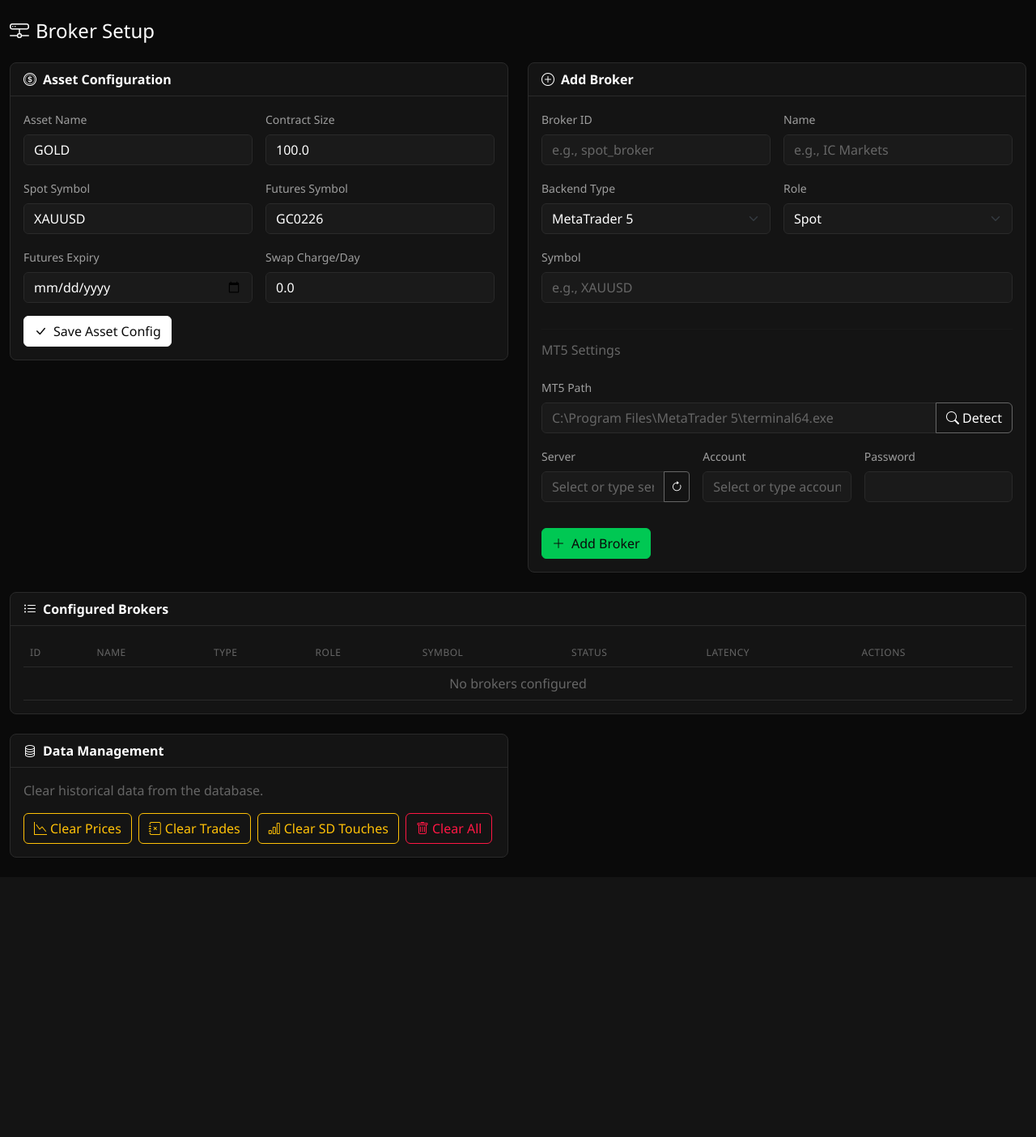
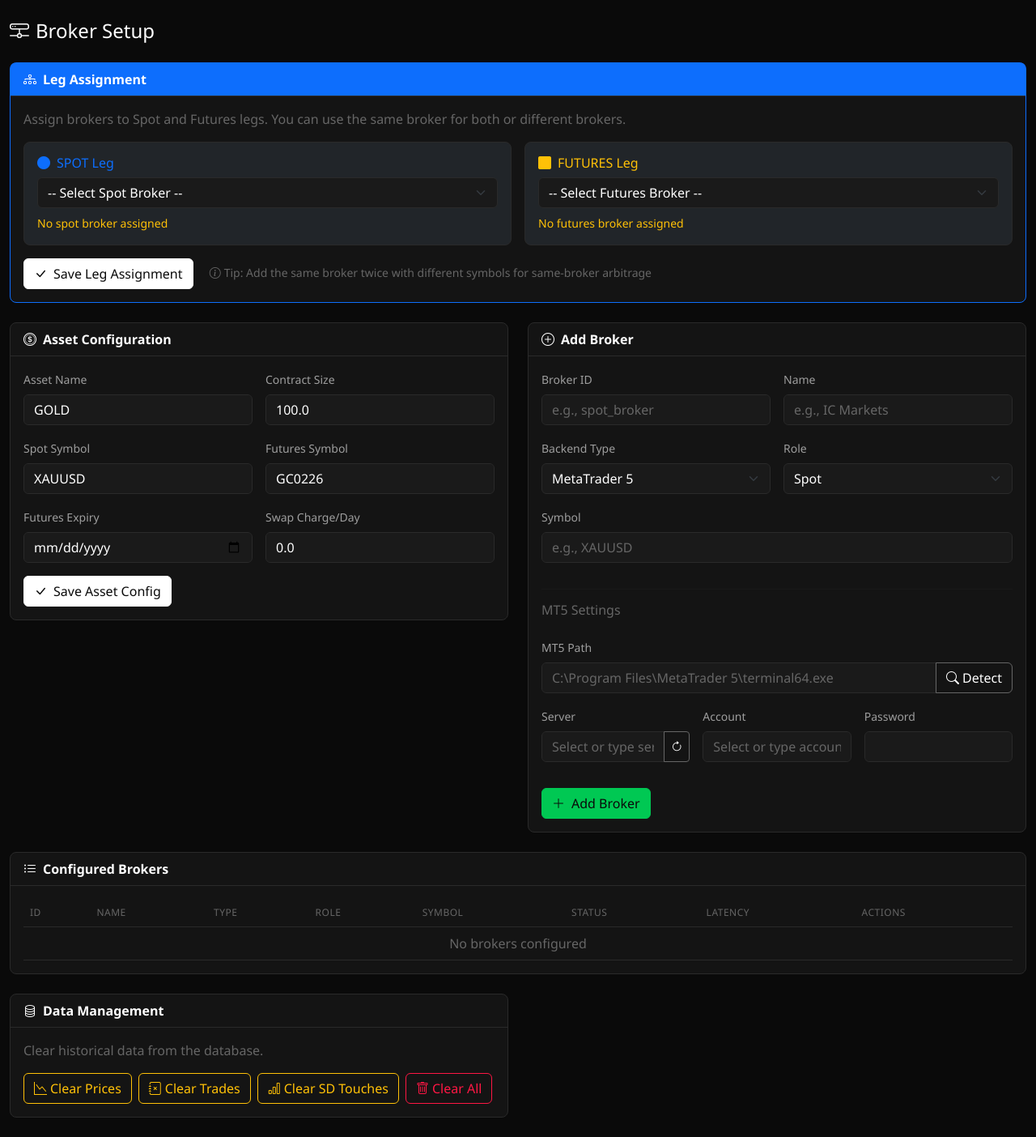
Before and after one commit to ajoxf/FIX_Protocol_Stat_Arb1, a Flask app: page /setup in a window 1280 px wide. Shown: the part 57-1461 px from the top of the page at 81% size. Before the commit the page ends 1116 px from the top, so only its background shows below. Run offline with Flask 3, Linux system fonts and the light colour scheme; some libraries are stand-ins or nearby versions.

Commit message:
Add Leg Assignment UI for flexible broker selection
- New Leg Assignment section at top of Setup page
- Dropdowns to assign any broker to Spot or Futures leg
- Same broker can be used for both legs with different symbols
- Tip text guides users on same-broker arbitrage setup

```diff
--- a/web/templates/setup.html
+++ b/web/templates/setup.html
@@ -10,6 +10,74 @@
 </div>
 
 <div class="row g-4">
+    <!-- Leg Assignment -->
+    <div class="col-12">
+        <div class="card border-primary">
+            <div class="card-header bg-primary text-white">
+                <i class="bi bi-diagram-3 me-2"></i>Leg Assignment
+            </div>
+            <div class="card-body">
+                <p class="text-muted mb-3">Assign brokers to Spot and Futures legs. You can use the same broker for both or different brokers.</p>
+                <div class="row g-3">
+                    <div class="col-md-6">
+                        <div class="card bg-dark">
+                            <div class="card-body">
+                                <h6 class="text-primary"><i class="bi bi-circle-fill me-2"></i>SPOT Leg</h6>
+                                <select class="form-select mb-2" id="spot-broker-select">
+                                    <option value="">-- Select Spot Broker --</option>
+                                    {% for broker in brokers %}
+                                    <option value="{{ broker.broker_id }}" {% if broker.role == 'SPOT' %}selected{% endif %}>
+                                        {{ broker.name }} ({{ broker.broker_type }}) - {{ broker.symbol }}
+                                    </option>
+                                    {% endfor %}
+                                </select>
+                                <div id="spot-broker-info" class="small">
+                                    {% for broker in brokers if broker.role == 'SPOT' %}
+                                    <span class="badge bg-success">{{ broker.name }}</span>
+                                    <span class="text-muted">{{ broker.symbol }}</span>
+                                    {% else %}
+                                    <span class="text-warning">No spot broker assigned</span>
+                                    {% endfor %}
+                                </div>
+                            </div>
+                        </div>
+                    </div>
+                    <div class="col-md-6">
+                        <div class="card bg-dark">
+                            <div class="card-body">
+                                <h6 class="text-warning"><i class="bi bi-square-fill me-2"></i>FUTURES Leg</h6>
+                                <select class="form-select mb-2" id="futures-broker-select">
+                                    <option value="">-- Select Futures Broker --</option>
+                                    {% for broker in brokers %}
+                                    <option value="{{ broker.broker_id }}" {% if broker.role == 'FUTURES' %}selected{% endif %}>
+                                        {{ broker.name }} ({{ broker.broker_type }}) - {{ broker.symbol }}
+                                    </option>
+                                    {% endfor %}
+                                </select>
+                                <div id="futures-broker-info" class="small">
+                                    {% for broker in brokers if broker.role == 'FUTURES' %}
+                                    <span class="badge bg-warning text-dark">{{ broker.name }}</span>
+                                    <span class="text-muted">{{ broker.symbol }}</span>
+                                    {% else %}
+                                    <span class="text-warning">No futures broker assigned</span>
+                                    {% endfor %}
+                                </div>
+                            </div>
+                        </div>
+                    </div>
+                    <div class="col-12">
+                        <button class="btn btn-primary" onclick="saveLegAssignment()">
+                            <i class="bi bi-check-lg me-2"></i>Save Leg Assignment
+                        </button>
+                        <small class="text-muted ms-3">
+                            <i class="bi bi-info-circle me-1"></i>Tip: Add the same broker twice with different symbols for same-broker arbitrage
+                        </small>
+                    </div>
+                </div>
+            </div>
+        </div>
+    </div>
+
     <!-- Asset Configuration -->
     <div class="col-md-6">
         <div class="card">
@@ -560,6 +628,38 @@
         }
     }
 
+    // Save leg assignment
+    async function saveLegAssignment() {
+        const spotBrokerId = document.getElementById('spot-broker-select').value;
+        const futuresBrokerId = document.getElementById('futures-broker-select').value;
+
+        if (!spotBrokerId || !futuresBrokerId) {
+            alert('Please select both Spot and Futures brokers');
+            return;
+        }
+
+        try {
+            // Update spot broker role
+            await fetch(`/api/brokers/${spotBrokerId}`, {
+                method: 'PUT',
+                headers: { 'Content-Type': 'application/json' },
+                body: JSON.stringify({ role: 'SPOT' })
+            });
+
+            // Update futures broker role
+            await fetch(`/api/brokers/${futuresBrokerId}`, {
+                method: 'PUT',
+                headers: { 'Content-Type': 'application/json' },
+                body: JSON.stringify({ role: 'FUTURES' })
+            });
+
+            alert('Leg assignment saved successfully!');
+            location.reload();
+        } catch (error) {
+            alert('Error saving leg assignment: ' + error.message);
+        }
+    }
+
     // Clear data
     async function clearData(type) {
         if (!confirm(`Clear ${type} data? This cannot be undone.`)) return;
```
